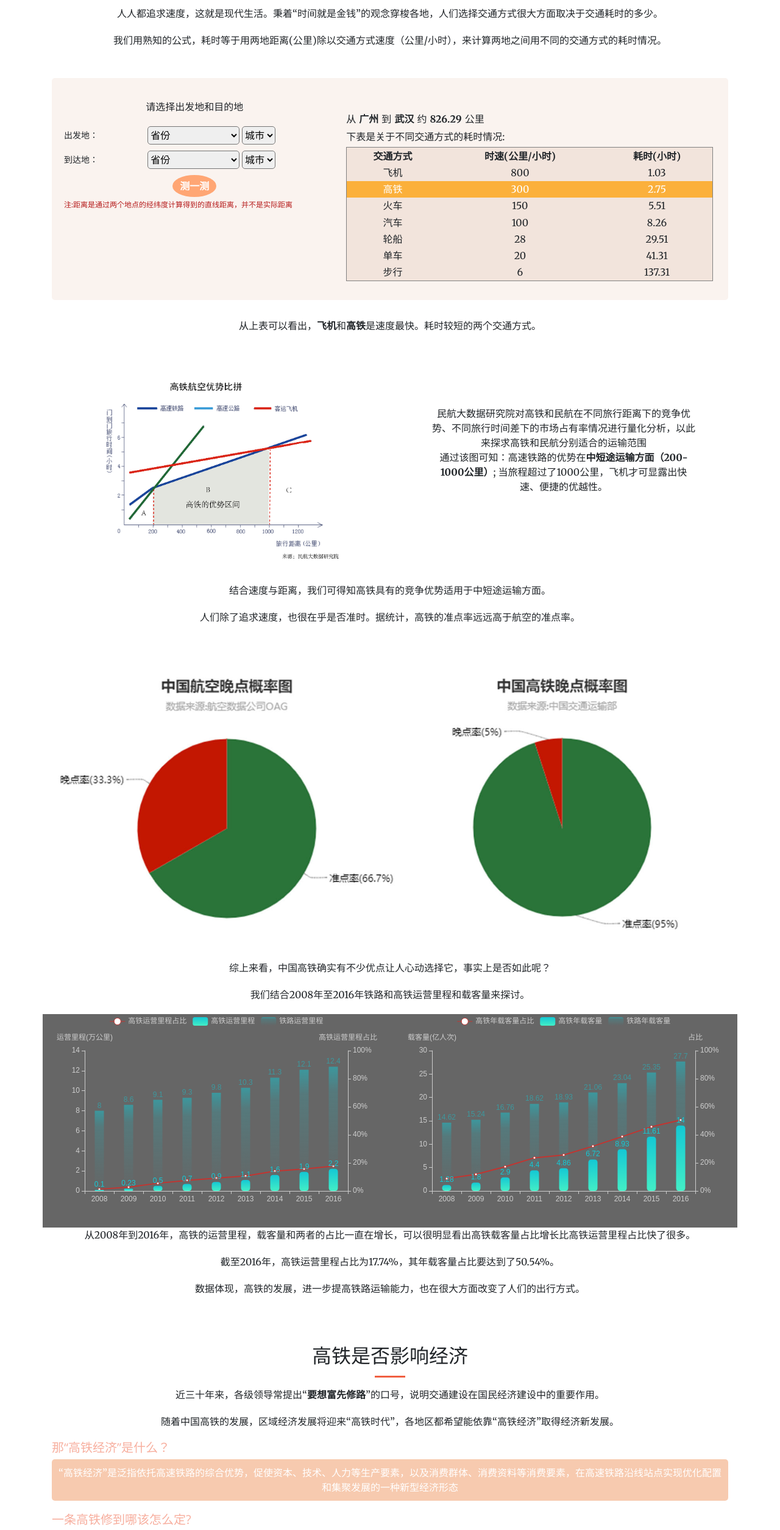
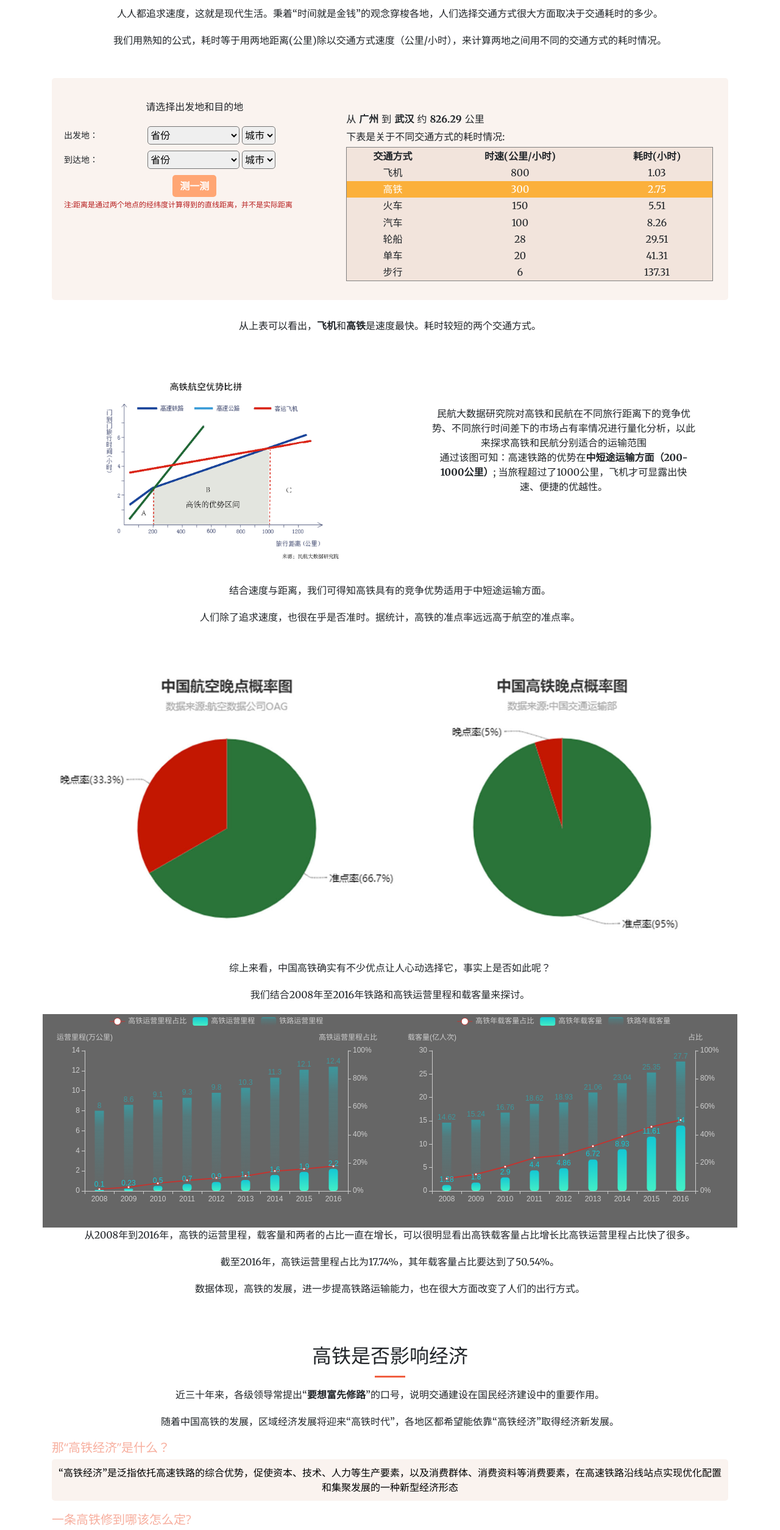
Before and after one commit to zengyishan/zengyishan.github.io, a plain HTML site: page index.html in a window 1280 px wide. Shown: the part 1540-4049 px from the top of the page at 61% size. Drawn offline with nearby package versions, Linux system fonts and the light colour scheme; files that its build step writes are made by us from their sources; animation ran at ten frames a second; files whose address does not match are found by name.

Commit message:
Add files via upload

```diff
--- a/highway/css/news.css
+++ b/highway/css/news.css
@@ -66,7 +66,7 @@ section {
 }
 
 .calculator {
-    background: #faf3ef;
+    background: rgba(246, 232, 223, 0.5) !important;
     margin: 30px auto;
     border-radius: 5px;
     padding: 15px 5px;
@@ -187,6 +187,10 @@ select {
     height: 100%;
 }
 
+#sbm {
+    border-radius: 5px;
+}
+
 .chart2 {
     background: #666;
 }
@@ -201,7 +205,7 @@ select {
 }
 
 .station {
-    background: #faf3ef;
+    background: rgba(246, 232, 223, 0.5) !important;
     margin: 30px auto;
     border-radius: 5px;
     padding: 15px 5px;
@@ -212,10 +216,10 @@ select {
 }
 
 .answer {
-    background: rgba(242, 167, 123, 0.6);
+    background: rgba(246, 232, 223, 0.5) !important;
     padding: 10px 5px;
     border-radius: 5px;
-    color: #fff;
+    color: #000;
 }
 
 .fenbu {
@@ -250,7 +254,7 @@ select {
 }
 
 .all {
-    background: #faf3ef;
+    background: rgba(246, 232, 223, 0.5) !important;
     margin: 30px auto;
     border-radius: 5px;
     padding: 15px 5px;
```
